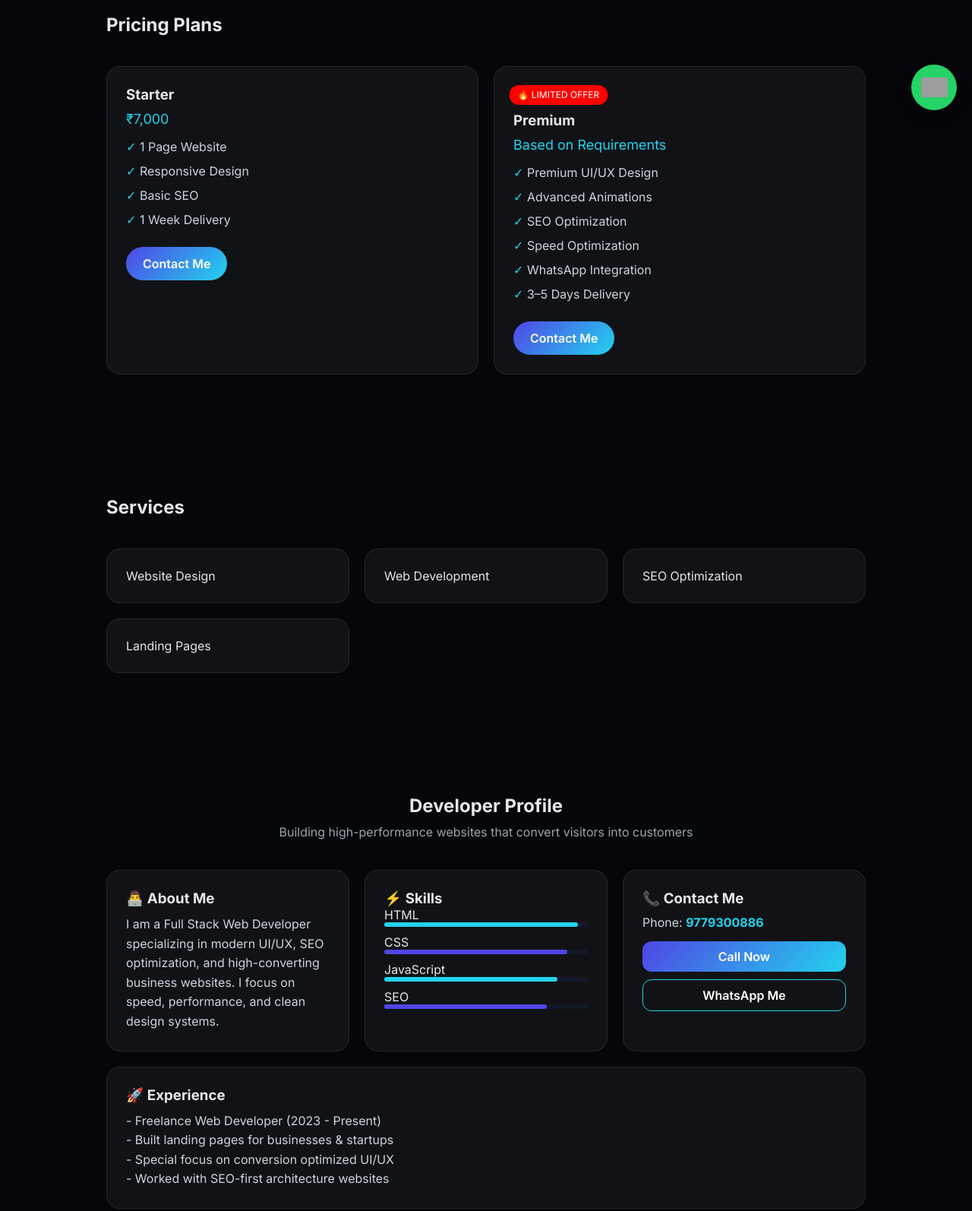
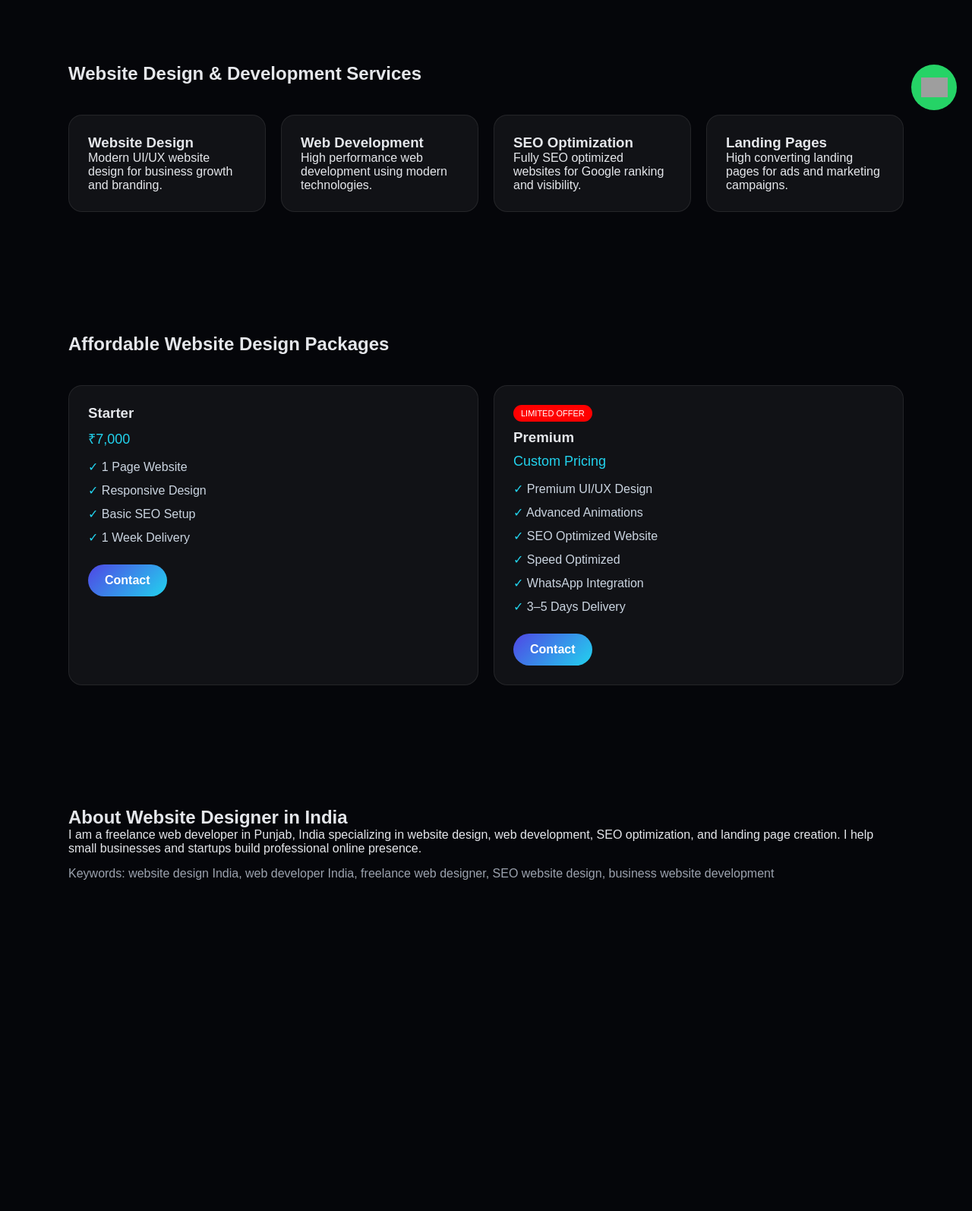
Before and after one commit to ppsinghkhush1-bit/sandhuweb, a website: page index.html in a window 1280 px wide. Shown: the part 635-2229 px from the top of the page at 76% size. After the commit the page ends 1874 px from the top, so only its background shows below. Drawn offline with Linux system fonts and the light colour scheme; grey boxes are pictures that could not be loaded.

Commit message:
Update index.html

```diff
--- a/index.html
+++ b/index.html
@@ -4,9 +4,28 @@
 <meta charset="UTF-8">
 <meta name="viewport" content="width=device-width, initial-scale=1.0">
 
-<title>SandhuWeb | Web Design & Development</title>
+<title>Website Design & Web Development Services India | SandhuWeb</title>
 
-<link href="https://fonts.googleapis.com/css2?family=Inter:wght@300;400;600;700&display=swap" rel="stylesheet">
+<meta name="description" content="Professional website design and web development services in India. We create SEO optimized, fast loading, and high converting business websites, landing pages, and modern UI/UX designs.">
+
+<meta name="keywords" content="
+website design,
+web development,
+website design India,
+web developer India,
+freelance web designer Punjab,
+business website design,
+landing page design service,
+SEO optimized website,
+affordable website design India,
+modern UI UX design,
+custom website development,
+responsive website design,
+small business website India,
+website making service India
+">
+
+<meta name="robots" content="index, follow">
 
 <style>
 :root{
@@ -22,7 +41,7 @@
   margin:0;
   padding:0;
   box-sizing:border-box;
-  font-family:'Inter',sans-serif;
+  font-family:Arial, sans-serif;
 }
 
 body{
@@ -38,16 +57,15 @@ nav{
   display:flex;
   justify-content:space-between;
   padding:15px 25px;
-  background:rgba(0,0,0,0.7);
+  background:rgba(0,0,0,0.8);
   backdrop-filter:blur(10px);
   border-bottom:1px solid var(--border);
   z-index:1000;
 }
 
 nav h1{
-  background:linear-gradient(90deg,#4f46e5,#22d3ee);
-  -webkit-background-clip:text;
-  color:transparent;
+  color:#22d3ee;
+  font-weight:700;
 }
 
 nav a{
@@ -67,7 +85,7 @@ section{
 }
 
 .container{
-  max-width:1000px;
+  max-width:1100px;
   margin:auto;
 }
 
@@ -77,16 +95,23 @@ section{
   padding:100px 20px;
 }
 
+.hero h1{
+  font-size:45px;
+  color:white;
+}
+
 .hero h2{
-  font-size:44px;
-  background:linear-gradient(90deg,#fff,#9ca3af);
-  -webkit-background-clip:text;
-  color:transparent;
+  font-size:22px;
+  color:#22d3ee;
+  margin-top:10px;
 }
 
 .hero p{
   margin-top:15px;
   color:#9ca3af;
+  max-width:700px;
+  margin-left:auto;
+  margin-right:auto;
 }
 
 /* BUTTON */
@@ -115,12 +140,6 @@ section{
   border:1px solid var(--border);
   padding:25px;
   border-radius:18px;
-  transition:0.3s;
-}
-
-.card:hover{
-  transform:translateY(-8px);
-  border-color:var(--accent);
 }
 
 /* PRICE */
@@ -145,7 +164,7 @@ li::before{
   color:var(--accent);
 }
 
-/* LIMITED OFFER */
+/* BADGE */
 .badge{
   background:red;
   color:white;
@@ -154,11 +173,6 @@ li::before{
   border-radius:20px;
   display:inline-block;
   margin-bottom:10px;
-  animation:pulse 1.5s infinite;
-}
-
-@keyframes pulse{
-  50%{transform:scale(1.1);}
 }
 
 /* WHATSAPP */
@@ -173,7 +187,6 @@ li::before{
   display:flex;
   align-items:center;
   justify-content:center;
-  box-shadow:0 10px 20px rgba(0,0,0,0.4);
   z-index:999;
 }
 
@@ -190,25 +203,67 @@ li::before{
 <h1>SandhuWeb</h1>
 <div>
 <a href="#home">Home</a>
+<a href="#services">Services</a>
 <a href="#pricing">Pricing</a>
-<a href="#services">Services</a>
-<a href="#profile">Profile</a>
+<a href="#profile">About</a>
 </div>
 </nav>
 
-<!-- HOME -->
+<!-- HERO -->
 <section id="home">
 <div class="hero">
-<h2>We Build High Converting Websites</h2>
-<p>Fast, SEO optimized, modern websites that grow your business.</p>
-<a class="btn" href="https://wa.me/919779300886">Get Started</a>
+
+<h1>Website Design & Web Development Services</h1>
+<h2>India | Punjab | Freelance Web Developer</h2>
+
+<p>
+We create modern, SEO optimized, fast loading and high converting websites for businesses, startups, and personal brands.
+Our focus is on website design, UI/UX, landing pages, and web development services that help your business grow online.
+</p>
+
+<a class="btn" href="https://wa.me/919779300886">Get Free Consultation</a>
+
+</div>
+</section>
+
+<!-- SERVICES -->
+<section id="services">
+<div class="container">
+
+<h2>Website Design & Development Services</h2>
+
+<div class="grid">
+
+<div class="card">
+<h3>Website Design</h3>
+<p>Modern UI/UX website design for business growth and branding.</p>
+</div>
+
+<div class="card">
+<h3>Web Development</h3>
+<p>High performance web development using modern technologies.</p>
+</div>
+
+<div class="card">
+<h3>SEO Optimization</h3>
+<p>Fully SEO optimized websites for Google ranking and visibility.</p>
+</div>
+
+<div class="card">
+<h3>Landing Pages</h3>
+<p>High converting landing pages for ads and marketing campaigns.</p>
+</div>
+
+</div>
+
 </div>
 </section>
 
 <!-- PRICING -->
 <section id="pricing">
 <div class="container">
-<h2>Pricing Plans</h2>
+
+<h2>Affordable Website Design Packages</h2>
 
 <div class="grid">
 
@@ -218,41 +273,27 @@ li::before{
 <ul>
 <li>1 Page Website</li>
 <li>Responsive Design</li>
-      <li>Basic SEO</li>
+<li>Basic SEO Setup</li>
 <li>1 Week Delivery</li>
 </ul>
-    <a class="btn" href="https://wa.me/919779300886">Contact Me</a>
+<a class="btn" href="https://wa.me/919779300886">Contact</a>
 </div>
 
 <div class="card">
-    <span class="badge">🔥 LIMITED OFFER</span>
+<span class="badge">LIMITED OFFER</span>
 <h3>Premium</h3>
-    <p class="price">Based on Requirements</p>
+<p class="price">Custom Pricing</p>
 <ul>
 <li>Premium UI/UX Design</li>
 <li>Advanced Animations</li>
-      <li>SEO Optimization</li>
-      <li>Speed Optimization</li>
+<li>SEO Optimized Website</li>
+<li>Speed Optimized</li>
 <li>WhatsApp Integration</li>
 <li>3–5 Days Delivery</li>
 </ul>
-    <a class="btn" href="https://wa.me/919779300886">Contact Me</a>
+<a class="btn" href="https://wa.me/919779300886">Contact</a>
 </div>
 
-</div>
-</div>
-</section>
-
-<!-- SERVICES -->
-<section id="services">
-<div class="container">
-<h2>Services</h2>
-
-<div class="grid">
-<div class="card">Website Design</div>
-<div class="card">Web Development</div>
-<div class="card">SEO Optimization</div>
-<div class="card">Landing Pages</div>
 </div>
 
 </div>
@@ -262,86 +303,16 @@ li::before{
 <section id="profile">
 <div class="container">
 
-<h2 style="text-align:center;">Developer Profile</h2>
-<p style="text-align:center;color:#9ca3af;margin-top:10px;">
-Building high-performance websites that convert visitors into customers
+<h2>About Website Designer in India</h2>
+
+<p>
+I am a freelance web developer in Punjab, India specializing in website design, web development, SEO optimization,
+and landing page creation. I help small businesses and startups build professional online presence.
 </p>
 
-<div class="grid">
-
-  <!-- ABOUT -->
-  <div class="card">
-    <h3>👨‍💻 About Me</h3>
-    <p style="color:#cbd5e1;margin-top:10px;line-height:1.6;">
-      I am a Full Stack Web Developer specializing in modern UI/UX,
-      SEO optimization, and high-converting business websites.
-      I focus on speed, performance, and clean design systems.
+<p style="margin-top:15px;color:#9ca3af;">
+Keywords: website design India, web developer India, freelance web designer, SEO website design, business website development
 </p>
-  </div>
-
-  <!-- SKILLS -->
-  <div class="card">
-    <h3>⚡ Skills</h3>
-
-    <p>HTML</p>
-    <div style="background:#111827;height:6px;border-radius:20px;">
-      <div style="width:95%;height:6px;background:#22d3ee;border-radius:20px;"></div>
-    </div>
-
-    <p style="margin-top:10px;">CSS</p>
-    <div style="background:#111827;height:6px;border-radius:20px;">
-      <div style="width:90%;height:6px;background:#4f46e5;border-radius:20px;"></div>
-    </div>
-
-    <p style="margin-top:10px;">JavaScript</p>
-    <div style="background:#111827;height:6px;border-radius:20px;">
-      <div style="width:85%;height:6px;background:#22d3ee;border-radius:20px;"></div>
-    </div>
-
-    <p style="margin-top:10px;">SEO</p>
-    <div style="background:#111827;height:6px;border-radius:20px;">
-      <div style="width:80%;height:6px;background:#4f46e5;border-radius:20px;"></div>
-    </div>
-
-  </div>
-
-  <!-- CONTACT -->
-  <div class="card">
-    <h3>📞 Contact Me</h3>
-
-    <p style="margin-top:10px;color:#cbd5e1;">
-      Phone: <b style="color:#22d3ee;">9779300886</b>
-    </p>
-
-    <a href="tel:9779300886"
-       style="display:block;margin-top:15px;text-align:center;
-       padding:10px;border-radius:12px;
-       background:linear-gradient(135deg,#4f46e5,#22d3ee);
-       color:white;text-decoration:none;font-weight:600;">
-       Call Now
-    </a>
-
-    <a href="https://wa.me/919779300886"
-       style="display:block;margin-top:10px;text-align:center;
-       padding:10px;border-radius:12px;
-       border:1px solid #22d3ee;
-       color:white;text-decoration:none;font-weight:600;">
-       WhatsApp Me
-    </a>
-  </div>
-
-</div>
-
-<!-- EXPERIENCE -->
-<div class="card" style="margin-top:20px;">
-  <h3>🚀 Experience</h3>
-  <p style="color:#cbd5e1;margin-top:10px;line-height:1.6;">
-    - Freelance Web Developer (2023 - Present)<br>
-    - Built landing pages for businesses & startups<br>
-    - Special focus on conversion optimized UI/UX<br>
-    - Worked with SEO-first architecture websites
-  </p>
-</div>
 
 </div>
 </section>
```
Lines whose indentation alone changed are shown as unchanged.
